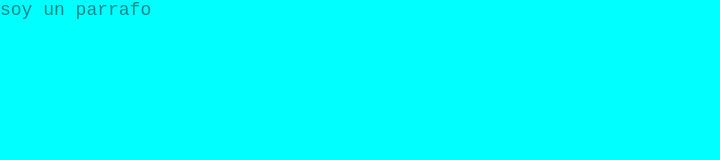
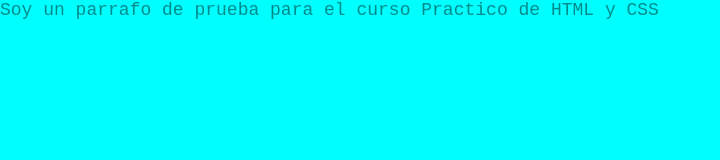
Before and after one commit to simonisdev/proyectoDemoCursoPracticoHTMLyCSS, a plain HTML site: page index.html in a window 1280 px wide. Shown: the whole page, without its empty margins (0-720 px from the left). Drawn offline with Linux system fonts and the light colour scheme.

Commit message:
actualizacion del parrafo de prueba

```diff
--- a/index.html
+++ b/index.html
@@ -8,6 +8,6 @@
     <link rel="stylesheet" href="./styles.css">
 </head>
 <body>
-    <p>soy un parrafo</p>
+    <p>Soy un parrafo de prueba para el curso Practico de HTML y CSS</p>
 </body>
 </html>
```
